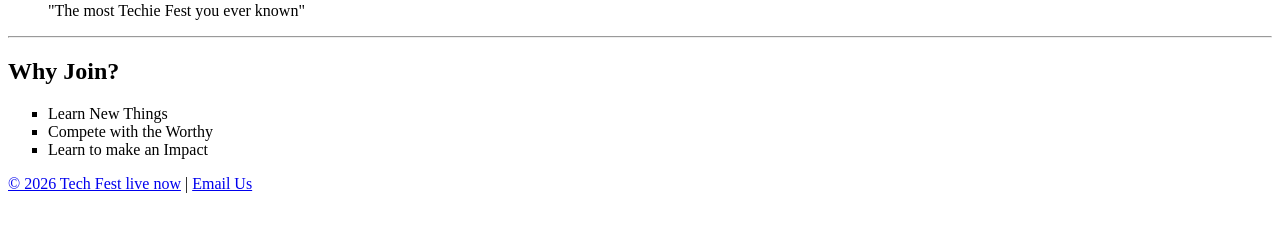
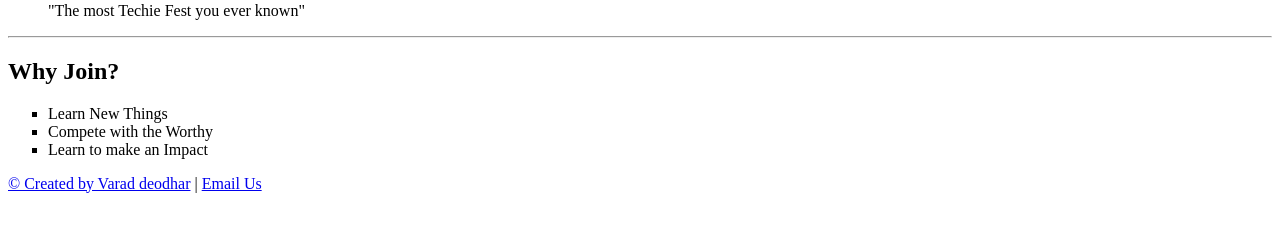
Before and after one commit to wukongyking/tech-fest, a plain HTML site: page index.html in a window 1280 px wide. Shown: the part 495-726 px from the top of the page. Drawn offline with Linux system fonts and the light colour scheme.

Commit message:
add my name

```diff
--- a/index.html
+++ b/index.html
@@ -34,7 +34,7 @@
         </ul>
     </section>
     <footer>
-        <p><a href ="register">&copy; 2026 Tech Fest live now</a> | <a href = "emailus">Email Us</a></p>
+            <p><a href ="register">&copy; Created by Varad deodhar</a> | <a href = "emailus">Email Us</a></p>
     </footer>
 
 </body>
```
